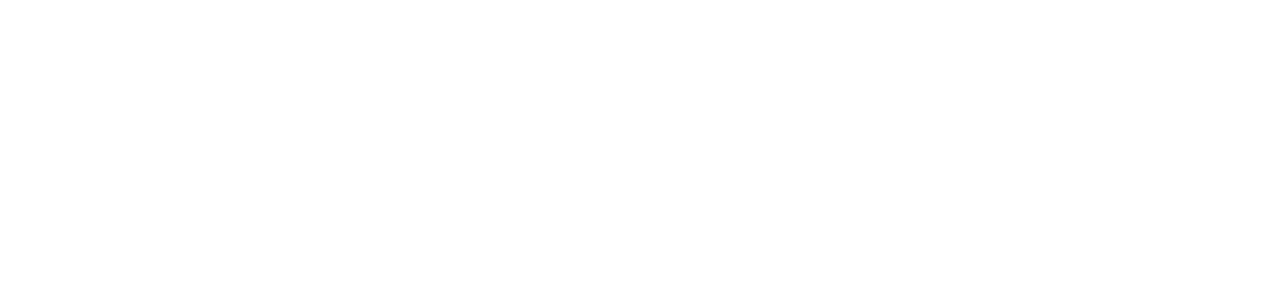
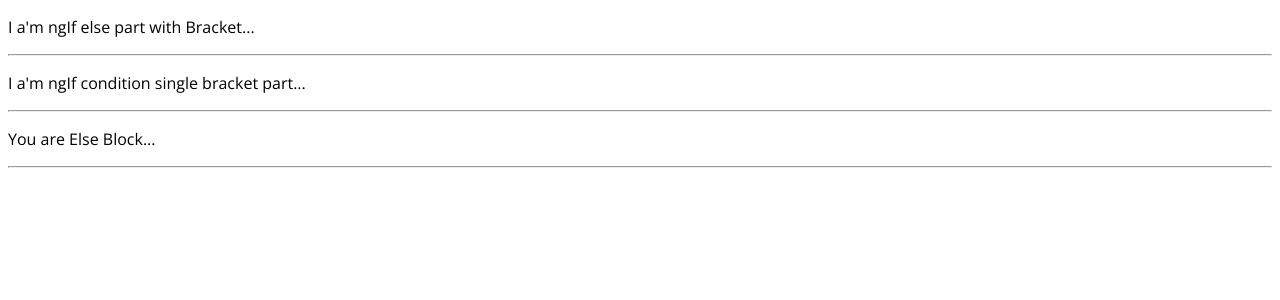
Before and after one commit to Haresh-thumar/Learn-Tutorials-in-Angular-13, an Angular app: page / in a window 1280 px wide. Shown: the top 300 px of the page. Built offline with nearby package versions, Linux system fonts and the light colour scheme.

Commit message:
ng-content complete

```diff
--- a/src/app/app.component.html
+++ b/src/app/app.component.html
@@ -23,3 +23,4 @@
 <!-- <app-parent-input-output></app-parent-input-output> -->
 
 <app-ng-templete></app-ng-templete>
+<router-outlet></router-outlet>
--- a/src/app/ng-templete/ng-templete.component.html
+++ b/src/app/ng-templete/ng-templete.component.html
@@ -1,19 +1,29 @@
 <!--======================= Example-1 =======================-->
-<ng-template *ngIf="isLoggedIn">
-  <p>I a'm Logged In...</p>
+<ng-template [ngIf]="isLoggedIn">
+    <h2>I a'm ngIf part with Bracket...</h2>
 </ng-template>
 
-<ng-template *ngIf="!isLoggedIn">
-  <p>You are Guest...</p>
+<ng-template [ngIf]="!isLoggedIn">
+  <p>I a'm ngIf else part with Bracket...</p>
 </ng-template>
+<hr>
 
+<!--======================= Example-1 =======================-->
+<div *ngIf="isLoggedIn">
+  <h2>I a'm ngIf part without bracket...</h2>
+</div>
 
+<ng-template [ngIf]="!isLoggedIn">
+<p>I a'm ngIf condition single bracket part...</p>
+</ng-template>
+<hr>
 
 <!--======================= Example-2 =======================-->
-<ng-template *ngIf="isLoggedIn; else elseblock">
+<div *ngIf="isLoggedIn; else elseblock">
   <p>I a'm Logged In...</p>
-</ng-template>
+</div>
 
 <ng-template #elseblock>
-  <p>You are Guest...</p>
+  <p>You are Else Block...</p>
 </ng-template>
+<hr>
--- a/src/app/ng-templete/ng-templete.component.ts
+++ b/src/app/ng-templete/ng-templete.component.ts
@@ -1,4 +1,4 @@
-import { Component, OnInit } from '@angular/core';
+import { Component, OnInit, TemplateRef, ViewChild } from '@angular/core';
 
 @Component({
   selector: 'app-ng-templete',
@@ -7,11 +7,12 @@
 })
 export class NgTempleteComponent implements OnInit {
 
-  isLoggedIn:boolean = true
+  isLoggedIn:boolean = false;
 
   constructor() { }
 
   ngOnInit(): void {
+
   }
 
 }
--- a/src/styles.scss
+++ b/src/styles.scss
@@ -1 +1,6 @@
 /* You can add global styles to this file, and also import other style files */
+@import url('https://fonts.googleapis.com/css2?family=Open+Sans:ital,wght@0,300;0,400;0,500;0,600;0,700;0,800;1,300;1,400;1,500;1,600;1,700;1,800&display=swap');
+
+* {
+  font-family: 'Open Sans', sans-serif;
+}
```
